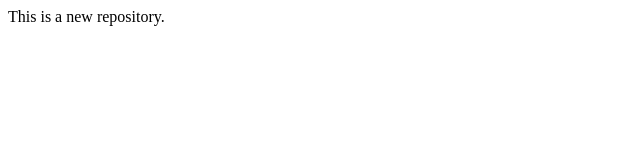
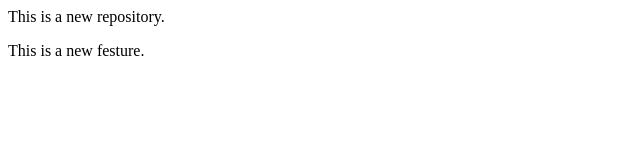
Before and after one commit to jaison005/localrepository, a plain HTML site: page index.html in a window 1280 px wide. Shown: the whole page, without its empty margins (0-640 px from the left). Drawn offline with Linux system fonts and the light colour scheme.

Commit message:
Added new feature

```diff
--- a/index.html
+++ b/index.html
@@ -1 +1,2 @@
 <p>This is a new repository.</p>
+<p>This is a new festure.</p>
```
